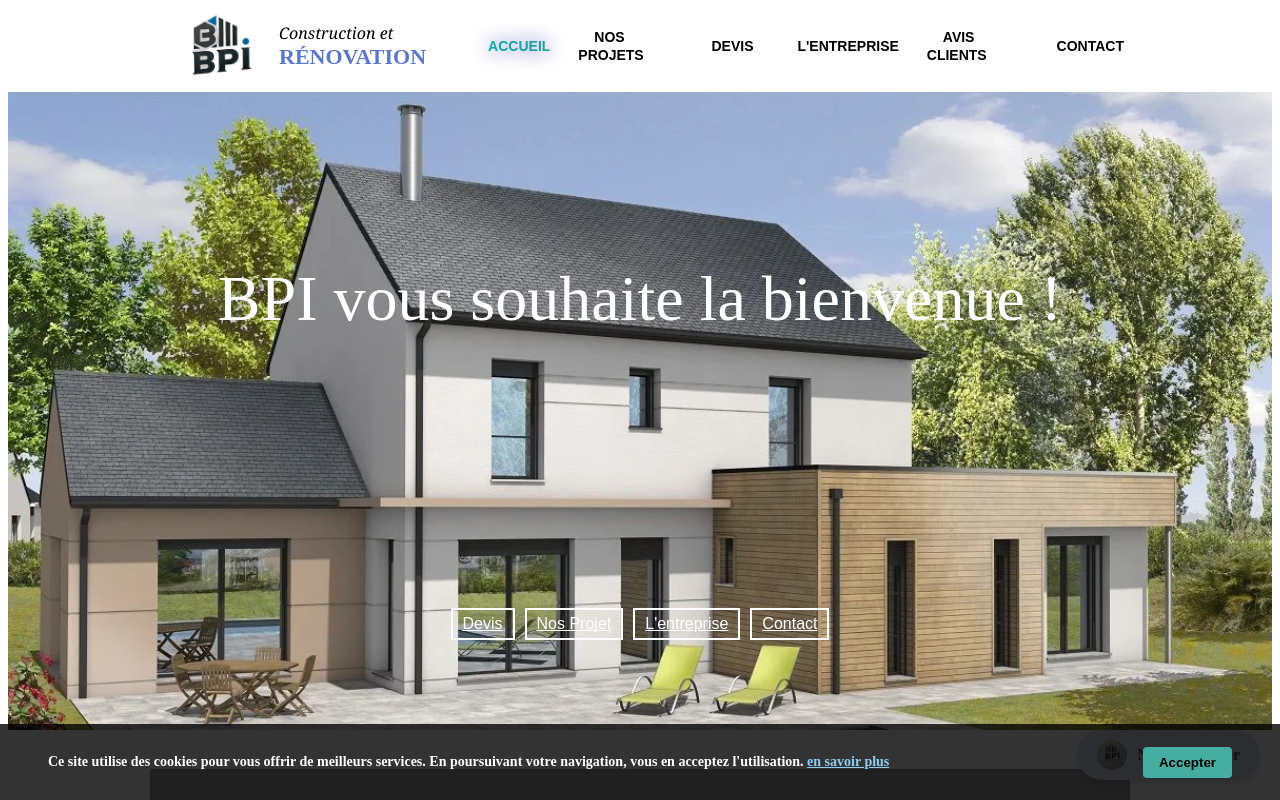
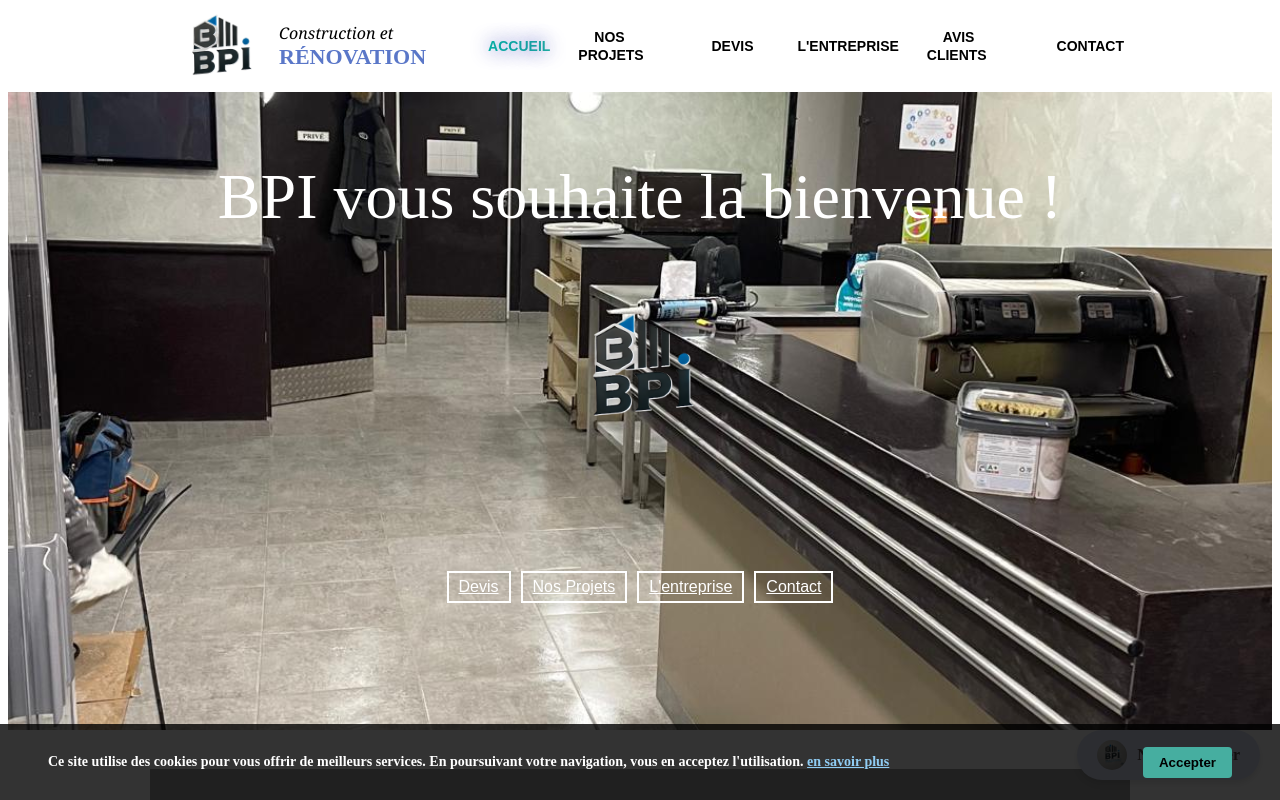
Before and after one commit to khouloud96/entreprise-renovation, a Next.js app: page / in a window 1280 px wide. Shown: the top 800 px of the page. Built offline with nearby package versions, Linux system fonts and the light colour scheme; grey boxes are pictures that could not be loaded; a web font is replaced by a local one.

Commit message:
change section intro in page home

```diff
--- a/components/HomePage/section-intro.js
+++ b/components/HomePage/section-intro.js
@@ -1,9 +1,11 @@
 import Link from "next/link";
 import classes from "./section-intro.module.css";
+import Image from "next/image";
 
 function SectionIntro() {
   return (
     <section className={classes.sectionIntro}>
+      <div className={classes.backgroundImages}></div> {/* Classe correcte */}
       <header
         data-aos="fade-right"
         data-aos-duration="1000"
@@ -13,6 +15,15 @@ function SectionIntro() {
       >
         <h1>BPI vous souhaite la bienvenue !</h1>
       </header>
+      <div className={classes.logoContainer}>
+        <Image
+          src="/logo-entreprise-fond-transparent.png"
+          width={200}
+          height={200}
+          alt="logo"
+          className={classes.logo}
+        />
+      </div>
       <div
         className={classes.linksWrapper}
         data-aos="fade-right"
@@ -25,7 +36,7 @@ function SectionIntro() {
           Devis
         </Link>
         <Link className={classes.link} href="/projets">
-          Nos Projet
+          Nos Projets
         </Link>
         <Link className={classes.link} href="/entreprise">
           L'entreprise
--- a/components/HomePage/section-intro.module.css
+++ b/components/HomePage/section-intro.module.css
@@ -1,44 +1,106 @@
+/* Container for the entire section */
 .sectionIntro {
+  position: relative;
   height: 650px;
-  background-image: url(/images/construction-immeuble.webp);
   background-size: cover;
   padding: 10px;
   margin-top: 60px;
-  display: inline-block;
   display: flex;
   flex-direction: column;
   justify-content: center;
   align-items: center;
   margin-bottom: 6px;
+  position: relative;
+  overflow: hidden;
 }
+
+/* Background images container with fast fade transition and no white gap */
+.backgroundImages {
+  position: absolute;
+  top: 0;
+  left: 0;
+  width: 100%;
+  height: 100%;
+  background-size: cover;
+  background-position: center;
+  animation: fastFadeBackground 10s infinite ease-in-out; /* Adjust duration */
+  z-index: -1;
+}
+
+/* Keyframes for fading and changing background images */
+@keyframes fastFadeBackground {
+  0% {
+    opacity: 1;
+    background-image: url("/projets/realisation-8.jpg");
+  }
+  25% {
+    opacity: 1;
+    background-image: url("/projets/realisation-9.jpg");
+  }
+  30% {
+    opacity: 0; /* Start fading out */
+  }
+  35% {
+    opacity: 1; /* Start fading in the next image */
+    background-image: url("/projets/realisation-1.jpg");
+  }
+  60% {
+    opacity: 1;
+    background-image: url("/projets/realisation-4.jpg");
+  }
+  65% {
+    opacity: 0; /* Start fading out */
+  }
+  70% {
+    opacity: 1; /* Fade in the first image again */
+    background-image: url("/projets/realisation-8.jpg");
+  }
+  100% {
+    opacity: 1; /* Ensure opacity is at 1 at the end */
+    background-image: url("/projets/realisation-8.jpg"); /* Repeat the last image to avoid white */
+  }
+}
+
+/* Styling for the heading */
 .sectionIntro h1 {
   text-align: center;
   color: #ffffff;
   font-size: 4em;
   font-weight: 500;
+  position: relative;
+  z-index: 1;
 }
 
-.sectionIntro header {
-  display: flex;
-  flex: 4;
-  flex-direction: row;
-  justify-content: center;
-  align-items: center;
+/* Logo container to center and fix it */
+.logoContainer {
+  position: relative;
+  z-index: 1;
 }
 
+/* Styling for the logo */
+.logo {
+  max-width: 200px;
+  height: auto;
+}
+
+/* Links wrapper styling */
 .linksWrapper {
   display: flex;
   flex-direction: row;
   gap: 10px;
   padding: 80px 0;
+  position: relative;
+  z-index: 1; /* Above the background */
 }
 
+/* Individual link styling */
 .link {
   font-family: "Poppins", sans-serif;
   font-size: 16px;
   color: #ffffff;
   border: 2px solid #ffffff;
   padding: 5px 10px;
+  transition: background-color 0.3s ease, color 0.3s ease;
 }
 
 .link:hover {
@@ -47,23 +109,7 @@
   text-decoration: none;
 }
 
-/* Contenu fixe (au-dessus des images) */
-.content {
-  position: relative;
-  text-align: center;
-  z-index: 1; /* Met le texte au-dessus des images */
-}
-
-/* Div fixée */
-.fixedBox {
-  background-color: rgba(255, 255, 255, 0.2);
-  border: 1px solid white;
-  padding: 20px;
-  border-radius: 10px;
-  margin-top: 20px;
-  display: inline-block;
-}
-
+/* Responsive adjustments */
 @media (max-width: 768px) {
   .sectionIntro {
     height: 600px;
@@ -72,7 +118,6 @@
   .sectionIntro h1 {
     font-size: 25px;
   }
-
   .linksWrapper {
     flex-direction: column;
     padding: 20px 0;
```
